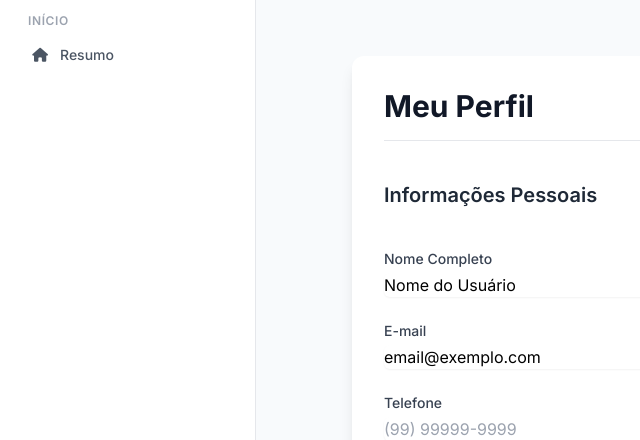
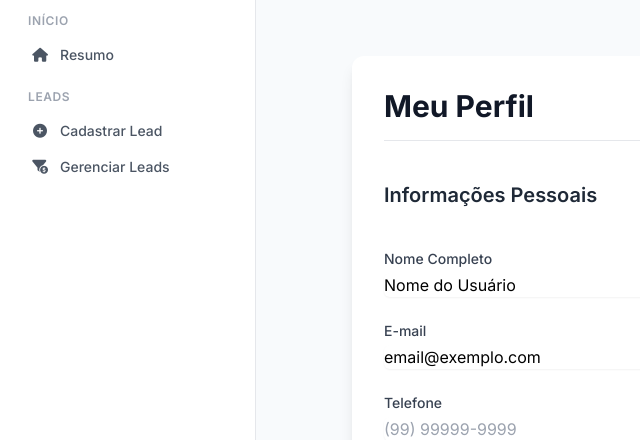
Before and after one commit to Gabrielhyds/Tio-Broker, a PHP site: page /views/usuarios/perfil.php in a window 1280 px wide. Shown: the part 75-515 px from the top of the page, without its empty margins (0-640 px from the left). Run offline with PHP 8.4, Linux system fonts and the light colour scheme; grey boxes labelled with a size stand in for pictures from a placeholder-image service; some libraries are stand-ins or nearby versions.

Commit message:
feat(sidebar): add leads section with registration and management links feat(leads): create cadastrar and listar pages with corresponding content

```diff
--- a/views/layout/sidebar.php
+++ b/views/layout/sidebar.php
@@ -28,9 +28,22 @@ require_once __DIR__ . '/../../config/rotas.php';
                 <i class="fas fa-home w-6 text-center"></i><span class="ml-2 translating" data-i18n="sidebar.home.summary">Resumo</span>
             </a>
         </div>
+        <div>
+            <h3 class="px-3 text-xs font-semibold text-gray-400 uppercase tracking-wider mb-2 translating" data-i18n="sidebar.lead.title">Leads</h3>
 
+            <a href="<?= BASE_URL ?>views/leads/cadastrar.php" class="sidebar-link <?= $activeMenu === 'lead_cadastrar' ? 'active' : '' ?> flex items-center px-3 py-2 text-sm font-medium text-gray-600 hover:bg-gray-100 rounded-lg">
+                <i class="fas fa-plus-circle w-6 text-center"></i>
+                <span class="ml-2 translating" data-i18n="sidebar.lead.register">Cadastrar Lead</span>
+            </a>
+
+            <a href="<?= BASE_URL ?>views/leads/listar.php" class="sidebar-link <?= $activeMenu === 'lead_listar' ? 'active' : '' ?> flex items-center px-3 py-2 text-sm font-medium text-gray-600 hover:bg-gray-100 rounded-lg">
+                <i class="fas fa-funnel-dollar w-6 text-center"></i>
+                <span class="ml-2 translating" data-i18n="sidebar.lead.manage">Gerenciar Leads</span>
+            </a>
+        </div>
         <?php if ($permissao === 'SuperAdmin'): ?>
             <div>
+
                 <h3 class="px-3 text-xs font-semibold text-gray-400 uppercase tracking-wider mb-2 translating" data-i18n="sidebar.realty.title">Imobiliária</h3>
                 <a href="<?= BASE_URL ?>views/imobiliarias/cadastrar_imobiliaria.php" class="sidebar-link <?= $activeMenu === 'imobiliaria_cadastrar' ? 'active' : '' ?> flex items-center px-3 py-2 text-sm font-medium text-gray-600 hover:bg-gray-100 rounded-lg">
                     <i class="fas fa-plus w-6 text-center"></i><span class="ml-2 translating" data-i18n="sidebar.realty.register">Cadastrar</span>
```
Also changed, not shown: views/leads/cadastrar.php (added, +9 -0 lines), views/leads/listar.php (added, +9 -0 lines), views/leads/cadastrar_content.php (added), views/leads/listar_content.php (added).
